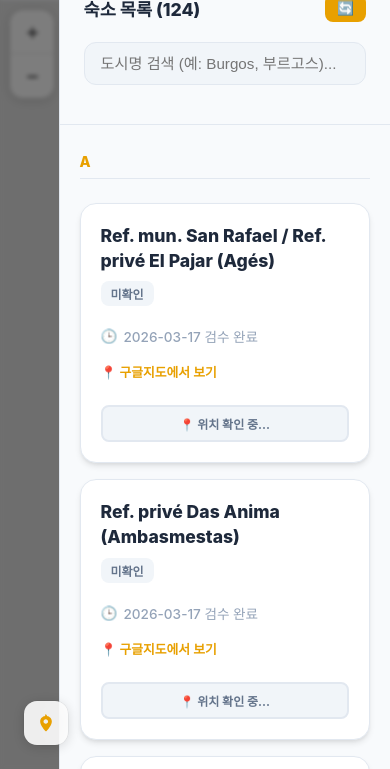
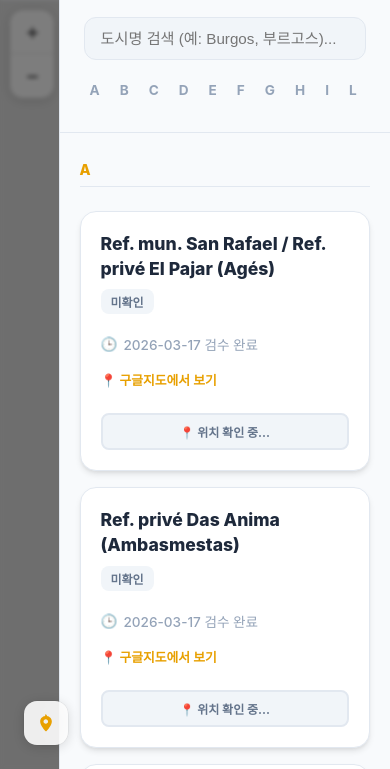
Before and after one commit to Amy3034/munibed, a plain HTML site: page docs/index.html in a window 390 px wide. Shown: the part 75-844 px from the top of the page. Drawn offline with nearby package versions, Linux system fonts and the light colour scheme; no server answers; a web font is replaced by a local one.

Commit message:
Remove excess blank space at top of the mobile sidebar

```diff
--- a/docs/index.html
+++ b/docs/index.html
@@ -360,7 +360,6 @@
             position: sticky;
             top: 0;
             z-index: 10;
-            height: 200px; /* Increased height */
             display: flex;
             flex-direction: column;
             justify-content: flex-start;
@@ -380,7 +379,7 @@
             justify-content: space-between;
             align-items: center;
             margin-bottom: 20px;
-            margin-top: 45px; /* Increased margin to push away from X button */
+            margin-top: 20px; /* just enough to clear the mobile X close button */
         }
         .sidebar-title h2 { font-size: 1.1rem; font-weight: 800; white-space: nowrap; overflow: hidden; text-overflow: ellipsis; }
         .refresh-btn {
```
